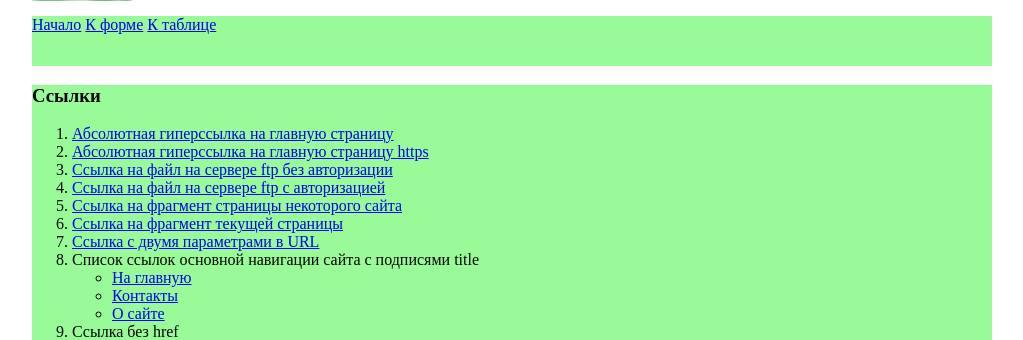
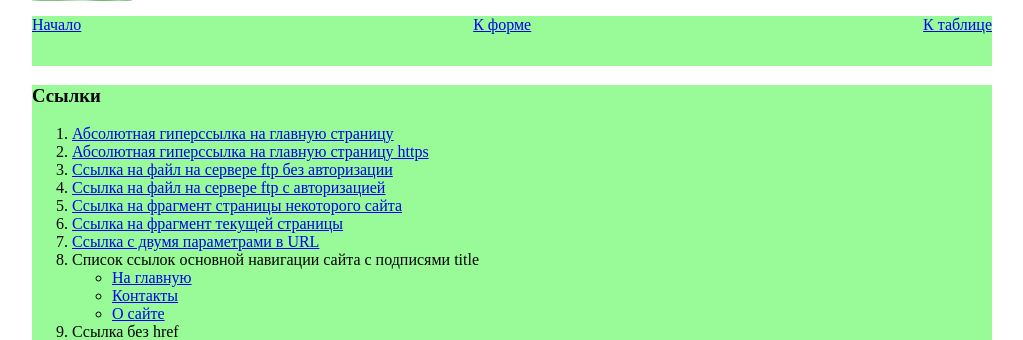
Before and after one commit to FireCommissar/FireCommissar.github.io, a PHP site: page /index3.html in a window 1280 px wide. Shown: the part 108-448 px from the top of the page, without its empty margins (128-1151 px from the left). Run offline with PHP 8.4, Linux system fonts and the light colour scheme.

Commit message:
Update sts3.css

```diff
--- a/sts3.css
+++ b/sts3.css
@@ -39,12 +39,13 @@ footer
 }
 div.nav
 {
+	display: flex;
+	justify-content: space-between;
 	background: #98fb98;
 	height: 50px;
 	max-width: 960px;
 	align: center;
-	margin-left: auto;
-	margin-right: auto;
+	margin: auto;
 	vertical-align: middle;
 }
 #nav2
```
